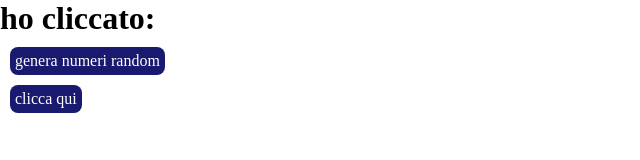
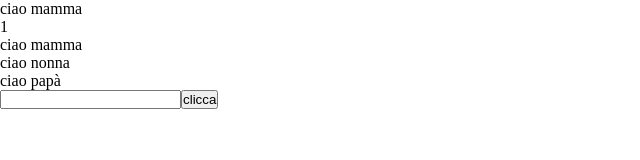
Before and after one commit to giovanni2299/ripassone-javascript, a plain HTML site: page index.html in a window 1280 px wide. Shown: the whole page, without its empty margins (0-640 px from the left). Drawn offline with nearby package versions, Linux system fonts and the light colour scheme.

Commit message:
ADD: vue part

```diff
--- a/app.js
+++ b/app.js
@@ -442,3 +442,26 @@
 // console.log(arrayInvertito);                       // stampo l'array
 
 //---------------------------------------------------------------------------------------------------------------------------------------------
+
+//ESERCIZIO CON VUE
+const { createApp } = Vue
+
+createApp({
+  data() {
+    return {
+      message:'ciao mamma',
+      numero:1,
+      arraySenior:['ciao mamma', 'ciao nonna', 'ciao papà'],
+      inputValue: '',
+      inputArray:[],
+    }
+  },
+  methods:{
+    addString(){
+        this.inputArray.push(this.inputValue)
+    }
+  },
+  mounted(){
+    console.log(this.inputArray)
+  }
+}).mount('#app')
--- a/index.html
+++ b/index.html
@@ -4,11 +4,12 @@
     <meta charset="UTF-8">
     <meta name="viewport" content="width=device-width, initial-scale=1.0">
     <link rel="stylesheet" href="./style.css">
+    <script src="https://unpkg.com/vue@3/dist/vue.global.js"></script>
     <title>Document</title>
 </head>
 <body>
 
-    <h1> ho cliccato: <span class="numeroClick"></span></h1>
+    <!-- <h1> ho cliccato: <span class="numeroClick"></span></h1>
 
     <div class="container">
         <div class="btn" id="ripetizioneNum">genera numeri random </div>
@@ -16,7 +17,29 @@
 
     <div class="container">
         <div class="btn btn-counter">clicca qui</div>
+    </div> -->
+
+
+    <div id="app">
+        <div>
+            {{message}}
+
+        </div>
+        <div>
+            {{numero}}
+
+        </div>
+        <div v-for="arrayJunior in arraySenior">
+            {{arrayJunior}}
+
+        </div>
+        <input type="text" v-model="inputValue">
+        <button @click="addString()">clicca</button>
+        <div>{{inputArray[0]}}</div>
     </div>
+
+
+
 
     <script src="app.js"></script>
 </body>
```
